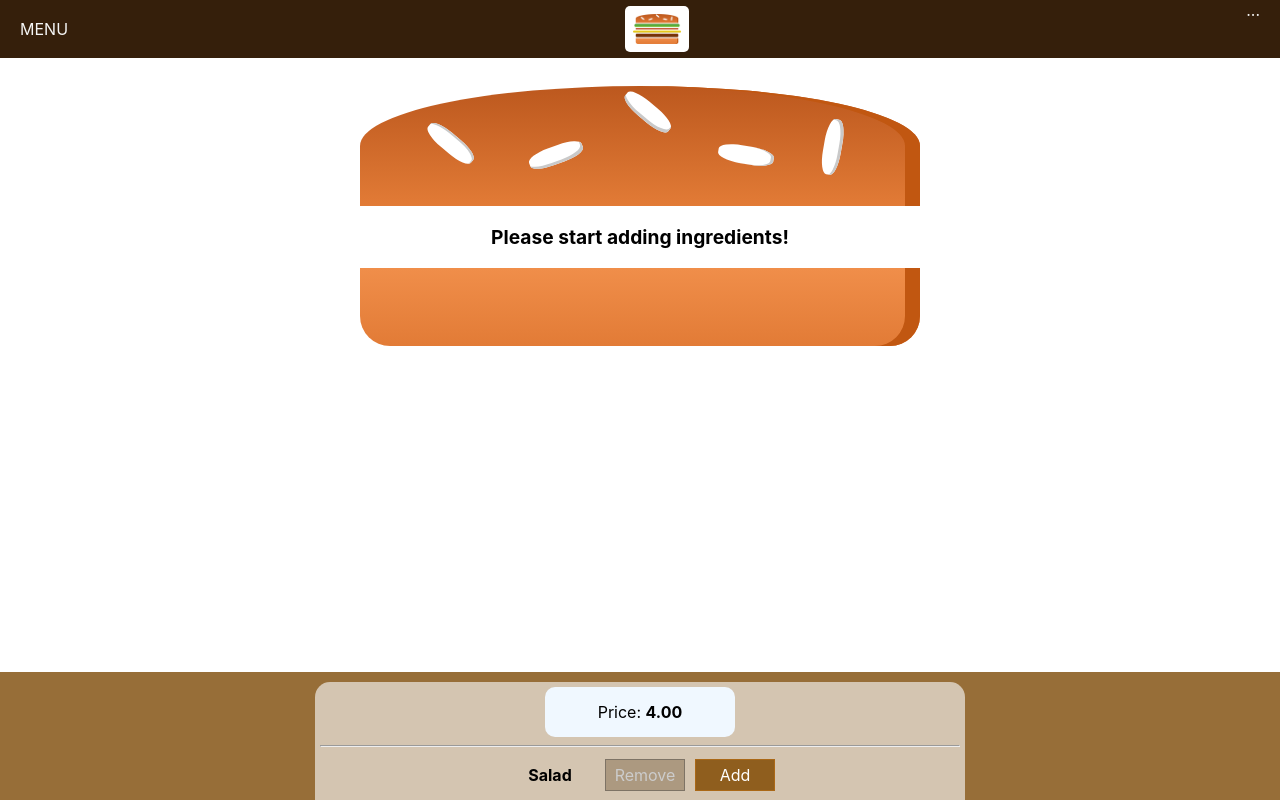
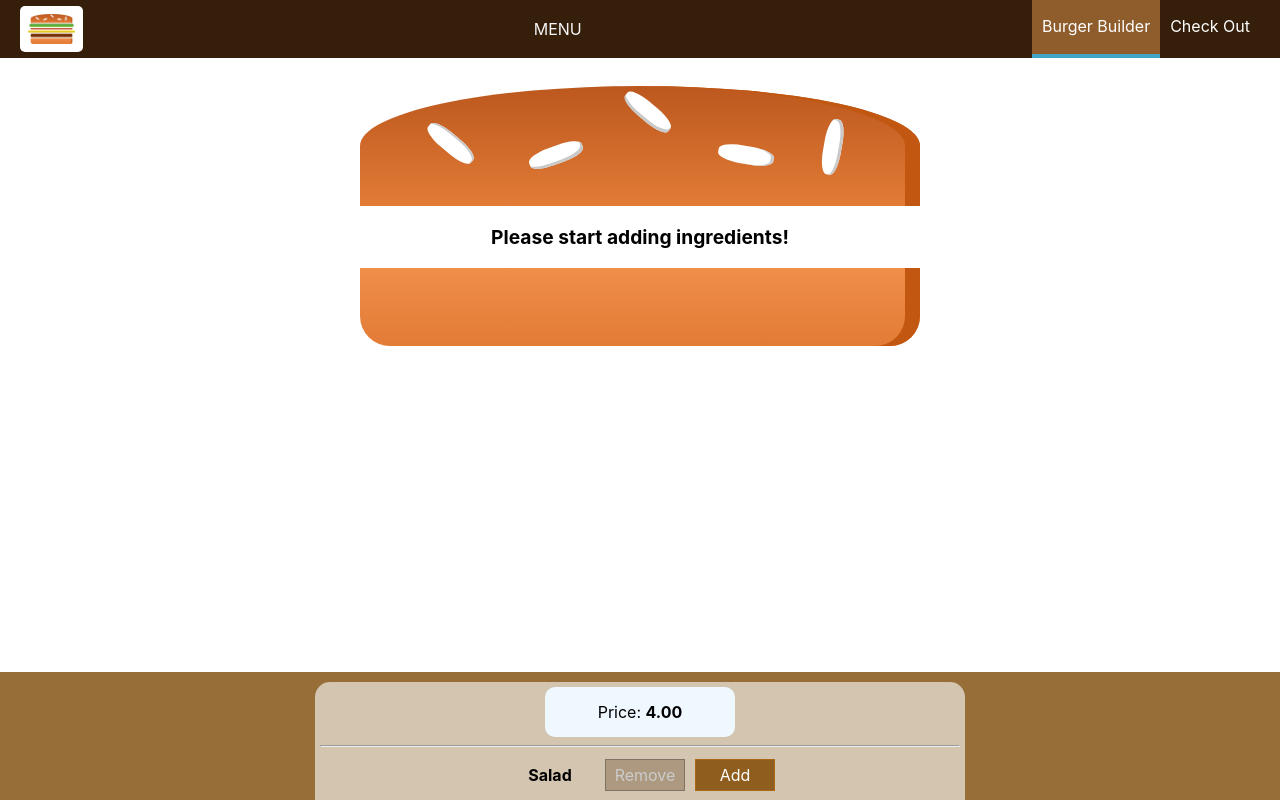
Before and after one commit to NicolasAndres1/burgerbuilder, a React app: page / in a window 1280 px wide. Shown: the top 800 px of the page. Built offline with nearby package versions, Linux system fonts and the light colour scheme.

Commit message:
Navigation Items on Layout

```diff
--- /dev/null
+++ b/src/Components/Navigation/NavigationItems/NavigationItem/NavigationItem.js
@@ -0,0 +1,15 @@
+// JS IMPORTS
+import React from 'react';
+
+// CSS IMPORTS
+import classes from './NavigationItem.module.css';
+
+const navigationItem = (props) => (
+    <li className={classes.NavigationItem}>
+        <a
+            href={props.link}
+            className={props.active ? classes.active : null}> {props.children} </a>
+    </li>
+);
+
+export default navigationItem;
--- /dev/null
+++ b/src/Components/Navigation/NavigationItems/NavigationItem/NavigationItem.module.css
@@ -0,0 +1,45 @@
+.NavigationItem {
+    margin: 10px 0;
+    box-sizing: border-box;
+    display: block;
+    width: 100%;
+}
+
+.NavigationItem a {
+    color: #8F5C2C;
+    text-decoration: none;
+    width: 100%;
+    box-sizing: border-box;
+    display: block;
+}
+
+.NavigationItem a:hover,
+.NavigationItem a:active,
+.NavigationItem a.active {
+    color: #40A4C8;
+}
+
+@media (min-width: 500px) {
+    .NavigationItem {
+        margin: 0;
+        display: flex;
+        height: 100%;
+        width: auto;
+        align-items: center;
+    }
+
+    .NavigationItem a {
+        color: white;
+        height: 100%;
+        padding: 16px 10px;
+        border-bottom: 4px solid transparent;
+    }
+
+    .NavigationItem a:hover,
+    .NavigationItem a:active,
+    .NavigationItem a.active {
+        background-color: #8F5C2C;
+        border-bottom: 4px solid #40A4C8;
+        color: white;
+    }
+}
--- /dev/null
+++ b/src/Components/Navigation/NavigationItems/NavigationItems.js
@@ -0,0 +1,15 @@
+// JS IMPORTS
+import React from 'react';
+import NavigationItem from './NavigationItem/NavigationItem';
+
+// CSS IMPORTS
+import classes from './NavigationItems.module.css';
+
+const navigationItems = () => (
+    <ul className={classes.NavigationItems}>
+        <NavigationItem link="/" active> Burger Builder </NavigationItem>
+        <NavigationItem link="/"> Check Out </NavigationItem>
+    </ul>
+);
+
+export default navigationItems
--- /dev/null
+++ b/src/Components/Navigation/NavigationItems/NavigationItems.module.css
@@ -0,0 +1,15 @@
+.NavigationItems {
+    margin: 0;
+    padding: 0;
+    list-style: none;
+    display: flex;
+    flex-flow: column;
+    align-items: center;
+    height: 100%;
+}
+
+@media (min-width: 500px) {
+    .NavigationItems {
+        flex-flow: row;
+    }
+}
--- a/src/Components/Navigation/Toolbar/Toolbar.js
+++ b/src/Components/Navigation/Toolbar/Toolbar.js
@@ -1,16 +1,17 @@
 // JS IMPORTS
 import React from 'react';
 import Logo from '../../Logo/Logo';
+import NavigationItems from '../../Navigation/NavigationItems/NavigationItems';
 
 // CSS IMPORTS
 import classes from './Toolbar.module.css';
 
 const toolbar = (props) => (
     <header className={classes.Toolbar}>
+        <Logo />
         <div>MENU</div>
-        <Logo />
         <nav>
-            ...
+            <NavigationItems />
         </nav>
     </header>
 );
--- a/src/Containers/BurgerBuilder/BurgerBuilder.js
+++ b/src/Containers/BurgerBuilder/BurgerBuilder.js
@@ -26,7 +26,7 @@
     }
 
     updatedPurchaseState(ingredients) {
-        var sum = Object.keys(ingredients)
+        let sum = Object.keys(ingredients)
             .map(igKey => {
                 return ingredients[igKey];
             })
@@ -103,7 +103,7 @@
                         ingredients={this.state.ingredients}
                         purchaseCancel={this.purchaseCancelHandler}
                         purchaseContinue={this.purchaseContinueHandler}
-                        price={this.state.totalPrice}/>
+                        price={this.state.totalPrice} />
                 </Modal>
                 <Burger ingredients={this.state.ingredients} />
                 <BuildControls
```
Also changed, not shown: src/Components/Burger/Burger.js (+3 -4 lines).
